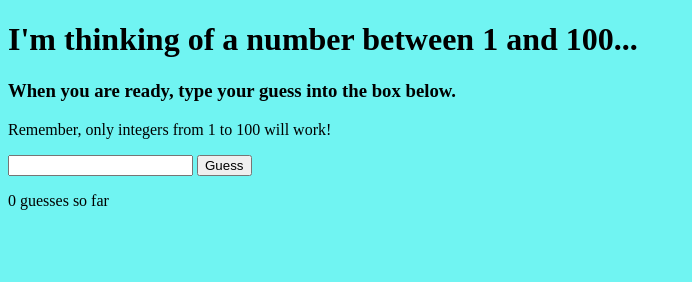
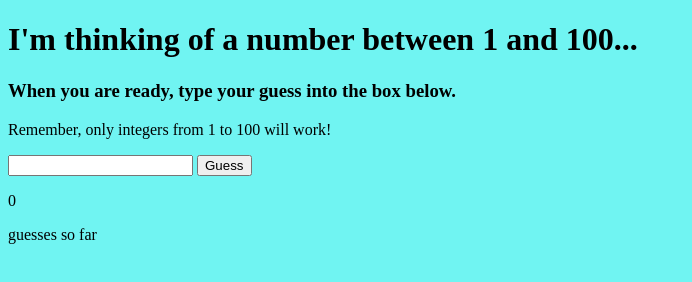
Before and after one commit to magonzalez1/magonzalez1.github.io, a plain HTML site: page guess_my_number/index.html in a window 1280 px wide. Shown: the whole page, without its empty margins (0-692 px from the left). Drawn offline with nearby package versions, Linux system fonts and the light colour scheme; files that its build step writes are made by us from their sources.

Commit message:
Update index.html

```diff
--- a/guess_my_number/index.html
+++ b/guess_my_number/index.html
@@ -19,7 +19,7 @@
     <div>
       <!--Your JS should update these elements based on the user's guess -->
       <p id="feedback"></p>
-      <p id="guess_counter">0 guesses so far</p>
+      <p id="guess_counter">0</p><p>guesses so far</p>
     </div>
   </body>
 </html>
```
